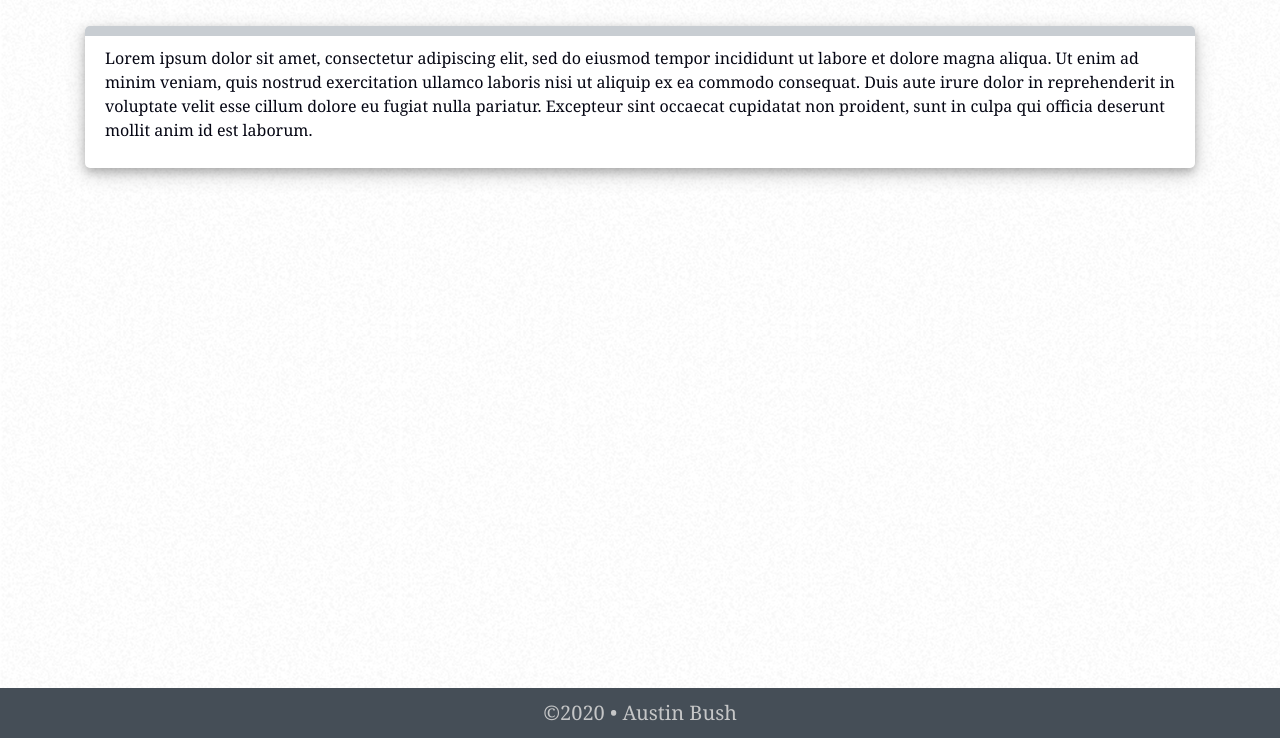
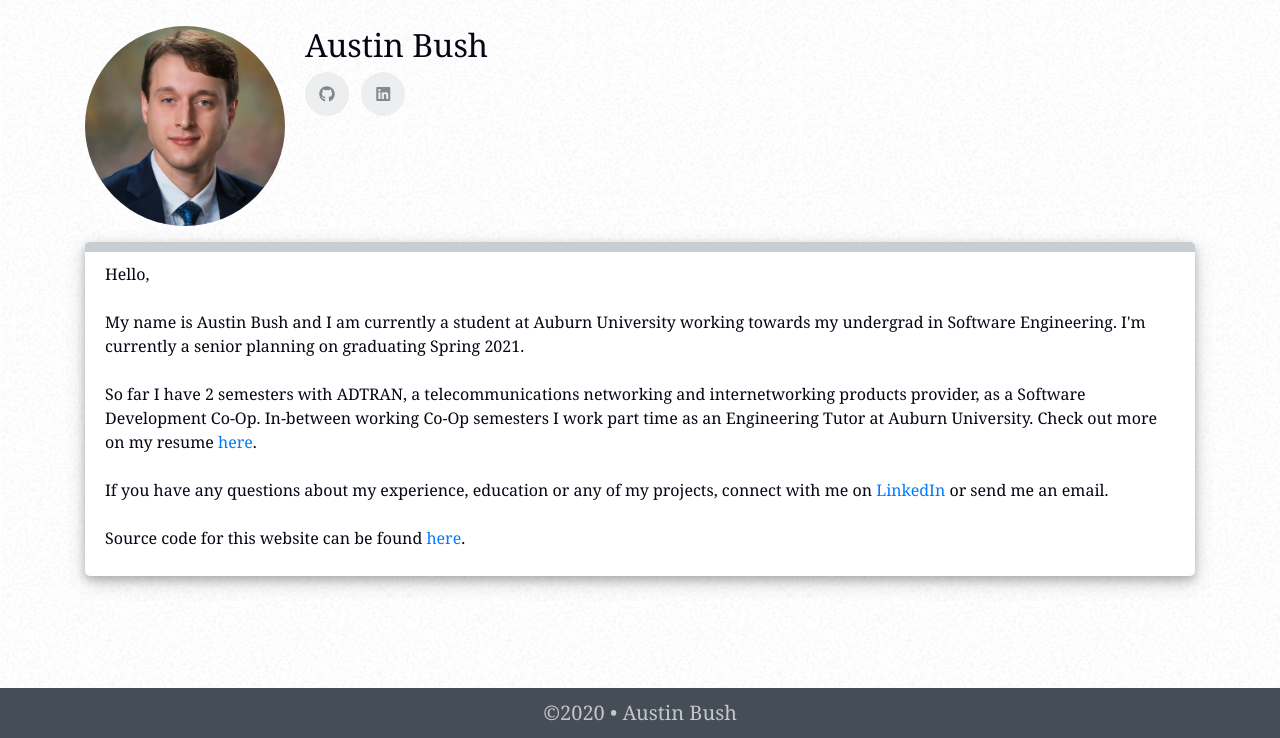
Before and after one commit to AustinBush32/Austin-Bush, a Flask app: page / in a window 1280 px wide. Shown: the part 62-800 px from the top of the page. Run offline with Flask 2, Linux system fonts and the light colour scheme; parts of the project's set-up code (start-up, migrations or seed data) failed here and were passed over; some libraries are stand-ins or nearby versions.

Commit message:
updated info on site

```diff
--- a/austinbush/static/main.css
+++ b/austinbush/static/main.css
@@ -82,3 +82,66 @@ footer p {
     border-radius: 5px;
     box-shadow: 0 4px 8px 0 rgba(0, 0, 0, 0.2), 0 6px 20px 0 rgba(0, 0, 0, 0.19);
   }
+
+  img {
+    height: 30%;
+    width: 30%;
+    max-height: 200px;
+    max-width: 200px;
+    margin-right: 20px;
+    margin-bottom: 16px;
+  }
+  .social-icons
+{
+  padding-left:0;
+  margin-bottom:0;
+  list-style:none
+}
+.social-icons li
+{
+  display:inline-block;
+  margin-bottom:4px
+}
+.social-icons li.title
+{
+  margin-right:15px;
+  text-transform:uppercase;
+  color:#96a2b2;
+  font-weight:700;
+  font-size:13px
+}
+.social-icons a{
+  background-color:#eceeef;
+  color:#818a91;
+  font-size:16px;
+  display:inline-block;
+  line-height:44px;
+  width:44px;
+  height:44px;
+  text-align:center;
+  margin-right:8px;
+  border-radius:100%;
+  -webkit-transition:all .2s linear;
+  -o-transition:all .2s linear;
+  transition:all .2s linear
+}
+.social-icons a:active,.social-icons a:focus,.social-icons a:hover
+{
+  color:#fff;
+  background-color:#29aafe
+}
+.social-icons.size-sm a
+{
+  line-height:34px;
+  height:34px;
+  width:34px;
+  font-size:14px
+}
+.social-icons a.github:hover
+{
+  background-color:#6a737d
+}
+.social-icons a.linkedin:hover
+{
+  background-color:#007bb6
+}
--- a/austinbush/templates/home.html
+++ b/austinbush/templates/home.html
@@ -2,11 +2,19 @@
 {% block content %}
 <div class="content-section">
     <p>
-Lorem ipsum dolor sit amet, consectetur adipiscing elit, sed do eiusmod tempor incididunt
-ut labore et dolore magna aliqua. Ut enim ad minim veniam, quis nostrud exercitation ullamco
-laboris nisi ut aliquip ex ea commodo consequat. Duis aute irure dolor in reprehenderit in
-voluptate velit esse cillum dolore eu fugiat nulla pariatur. Excepteur sint occaecat cupidatat
-non proident, sunt in culpa qui officia deserunt mollit anim id est laborum.
+Hello,
+<br><br>
+My name is Austin Bush and I am currently a student at Auburn University working towards my undergrad
+in Software Engineering. I'm currently a senior planning on graduating Spring 2021.
+<br><br>
+So far I have 2 semesters with ADTRAN, a telecommunications networking and internetworking products
+provider, as a Software Development Co-Op. In-between working Co-Op semesters I work part time as an
+Engineering Tutor at Auburn University. Check out more on my resume <a href="{{ url_for('static', filename='assets/AustinBushResume.pdf') }}" target="_blank" rel="noopener noreferrer">here</a>.
+<br><br>
+If you have any questions about my experience, education or any of my projects, connect with me on
+<a href="https://www.linkedin.com/in/austin-bush-46914a16a/" target="_blank" rel="noopener noreferrer">LinkedIn</a> or send me an email.
+<br><br>
+Source code for this website can be found <a target="_blank" rel="noopener noreferrer" href="https://github.com/AustinBush32/EZ-Algorithms">here</a>.
     </p>
 </div>
 {% endblock content %}
--- a/austinbush/templates/layout.html
+++ b/austinbush/templates/layout.html
@@ -67,6 +67,16 @@
                     {% endfor %}
                 {% endif %}
             {% endwith %}
+            <div class="media">
+                <img class="rounded-circle img" src="{{ url_for('static', filename='assets/head_shot.jpg') }}">
+                <div class="media-body">
+                    <h2>Austin Bush</h2>
+                    <ul class="social-icons">
+                        <li><a class="github" target="_blank" rel="noopener noreferrer" href="https://github.com/AustinBush32/EZ-Algorithms"><i class="fab fa-github"></i></a></li>
+                        <li><a class="linkedin" target="_blank" rel="noopener noreferrer" href="https://www.linkedin.com/in/austin-bush-46914a16a/"><i class="fab fa-linkedin"></i></a></li>
+                    </ul>
+                </div>
+            </div>
             {% block content %}{% endblock %}
         </div>
     </main>
```
Also changed, not shown: austinbush/static/assets/head_shot.jpg (added).
